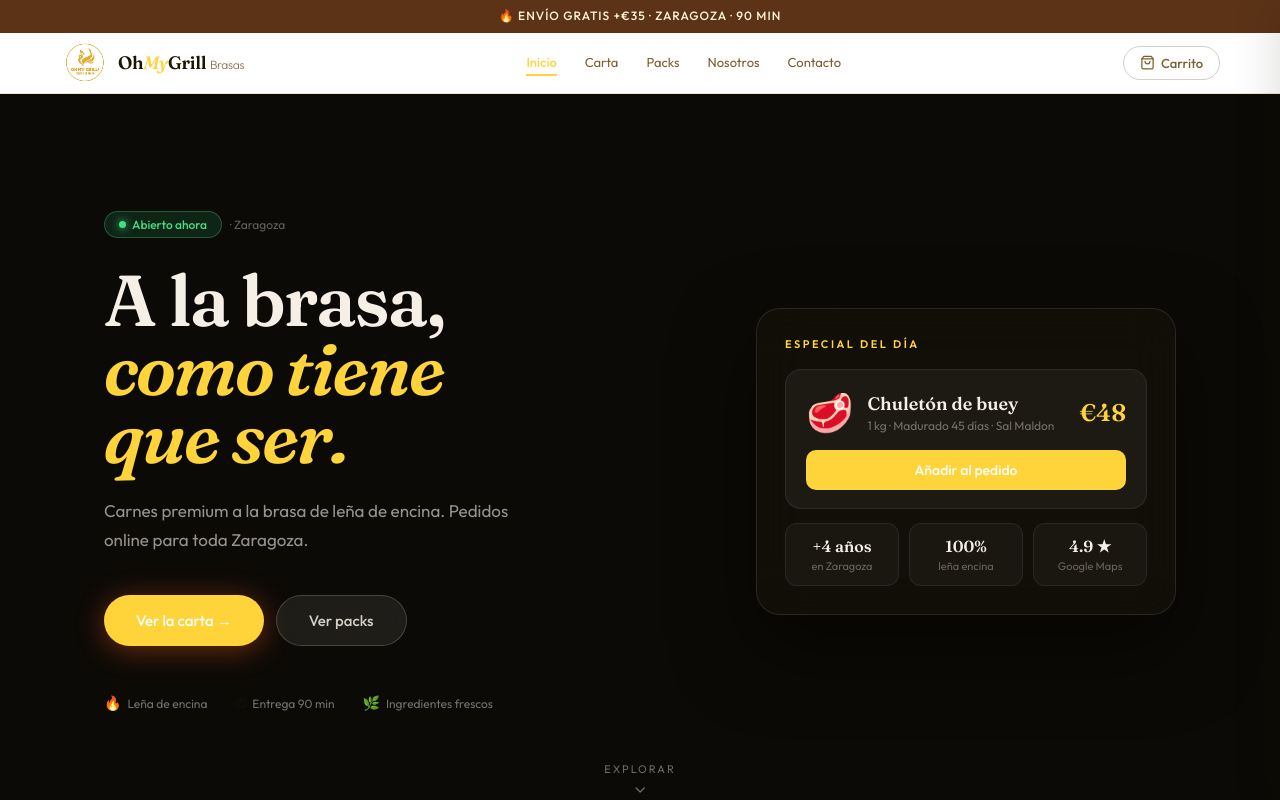
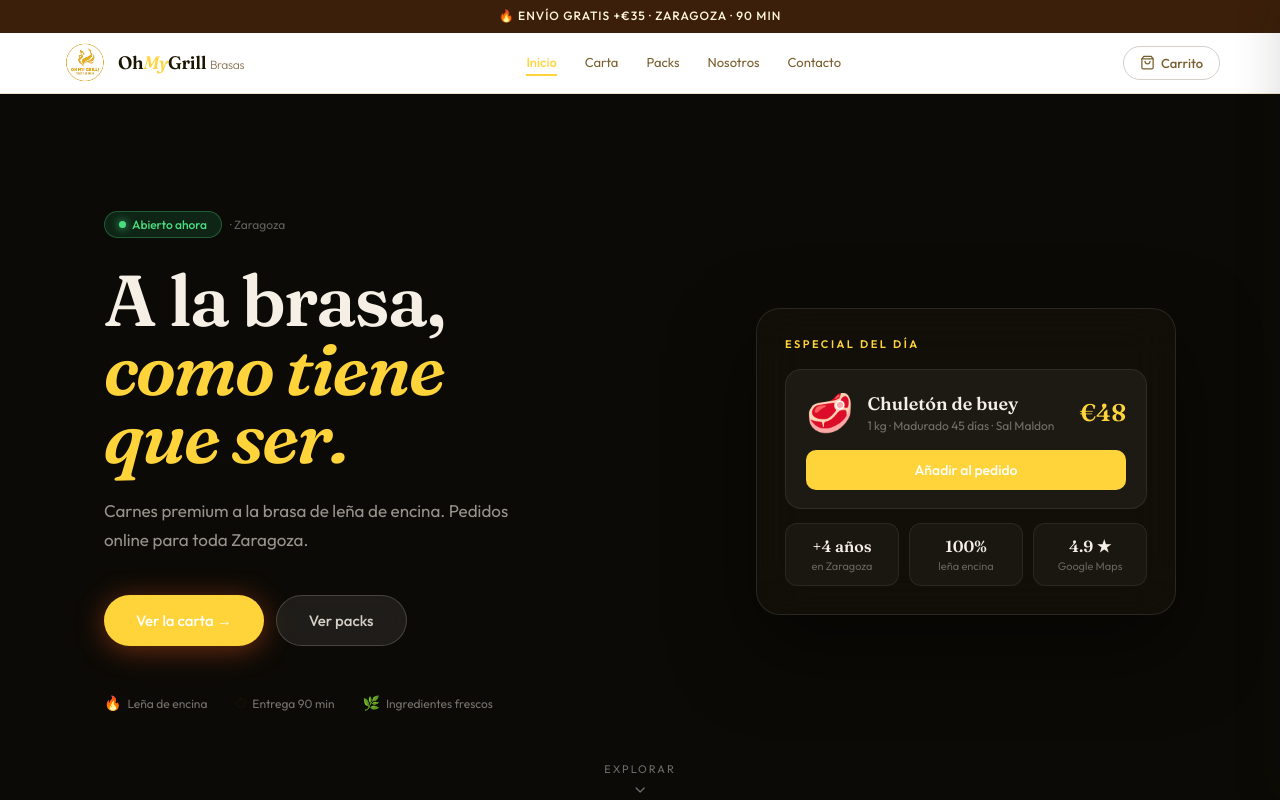
Before and after one commit to vynstudio/ohmygrillbrasas, a React (Vite) app: page / in a window 1280 px wide. Shown: the top 800 px of the page. Built offline with nearby package versions, Linux system fonts and the light colour scheme.

Commit message:
fix: even darker brown #3B1F0A

```diff
--- a/src/components/Navbar.jsx
+++ b/src/components/Navbar.jsx
@@ -30,7 +30,7 @@ export default function Navbar({ activePage, onNavigate, onCartOpen }) {
 
   return (
     <>
-      <div style={{ background:'#5C3317', color:'#FFF8DC', textAlign:'center', fontSize: isMobile ? 11 : 12, letterSpacing:'1px', padding: isMobile ? '7px 12px' : '8px 16px', fontFamily:"'Outfit',sans-serif", fontWeight:500, lineHeight:1.4 }}>
+      <div style={{ background:'#3B1F0A', color:'#FFF8DC', textAlign:'center', fontSize: isMobile ? 11 : 12, letterSpacing:'1px', padding: isMobile ? '7px 12px' : '8px 16px', fontFamily:"'Outfit',sans-serif", fontWeight:500, lineHeight:1.4 }}>
         🔥 ENVÍO GRATIS +€35 · ZARAGOZA · 90 MIN
       </div>
       <nav style={{ position:'sticky', top:0, zIndex:100, background: scrolled ? 'rgba(255,255,255,0.97)' : '#fff', backdropFilter: scrolled ? 'blur(12px)' : 'none', borderBottom:'1px solid #F0E4C8', transition:'all 0.2s ease', boxShadow: scrolled ? '0 2px 20px rgba(0,0,0,0.06)' : 'none' }}>
@@ -74,7 +74,7 @@ export default function Navbar({ activePage, onNavigate, onCartOpen }) {
                 </button>
               ))}
               <div style={{ padding:'8px 24px 0' }}>
-                <button onClick={() => handleNav('menu')} style={{ width:'100%', background:'#5C3317', color:'#FFF8DC', border:'none', borderRadius:12, padding:'14px', fontFamily:"'Outfit',sans-serif", fontSize:15, fontWeight:500, cursor:'pointer' }}>
+                <button onClick={() => handleNav('menu')} style={{ width:'100%', background:'#3B1F0A', color:'#FFF8DC', border:'none', borderRadius:12, padding:'14px', fontFamily:"'Outfit',sans-serif", fontSize:15, fontWeight:500, cursor:'pointer' }}>
                   Pedir ahora →
                 </button>
               </div>
```
